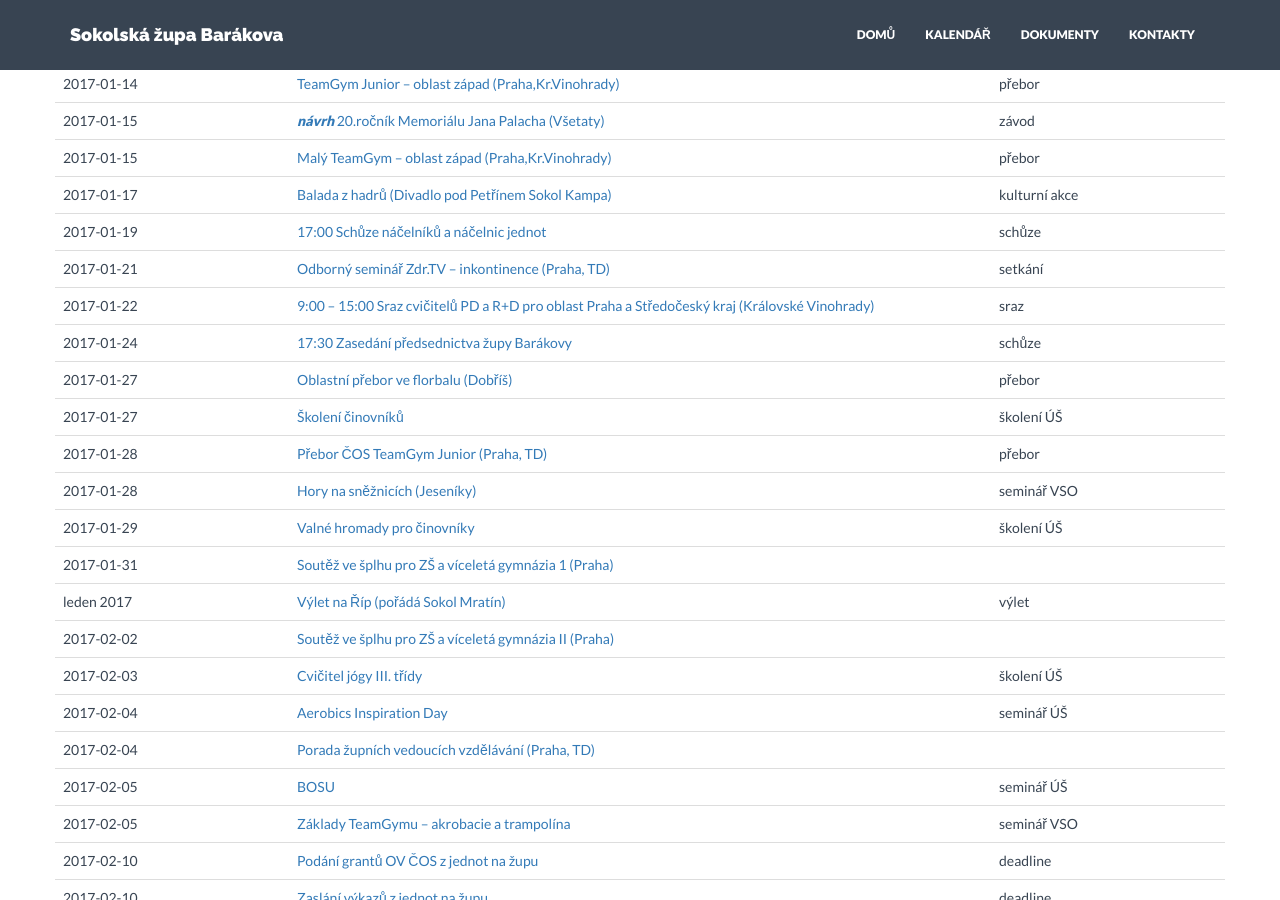
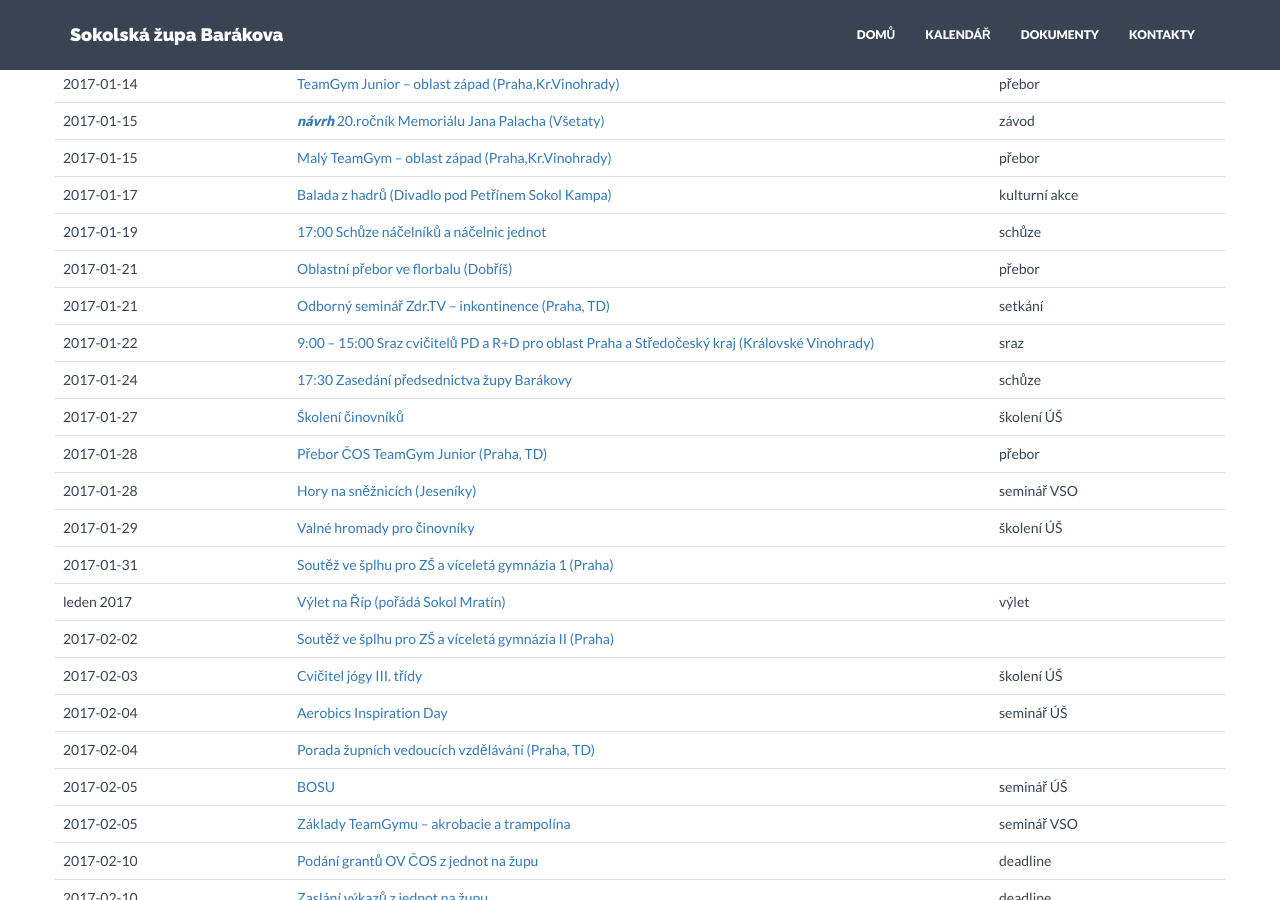
Before and after one commit to milanhybner/zbarakova.cz, a Jekyll site: the page built from akce.md, in a window 1280 px wide and 900 px high, scrolled down 390 px. Built offline with Jekyll 4.4.1, drawn with Linux system fonts in a browser that asks for light colours; nearby versions of some CDN libraries; some of the changed lines change nothing that is shown.

Commit message:
opraveno datum florbalu

```diff
--- a/_data/akce.yaml
+++ b/_data/akce.yaml
@@ -38,6 +38,11 @@
   url:
   druh: schůze
 
+- datum: 2017-01-21
+  nazev: Oblastní přebor ve florbalu (Dobříš)
+  url: https://drive.google.com/open?id=0B0QIXsJ5v2H9VXVIaXUzTW5KNE0
+  druh: přebor
+
 
 - datum: 2017-01-21
   nazev: Odborný seminář Zdr.TV – inkontinence (Praha, TD)
@@ -53,11 +58,6 @@
   nazev: 17:30 Zasedání předsednictva župy Barákovy
   url:
   druh: schůze
-
-- datum: 2017-01-27
-  nazev: Oblastní přebor ve florbalu (Dobříš)
-  url: https://drive.google.com/open?id=0B0QIXsJ5v2H9VXVIaXUzTW5KNE0
-  druh: přebor
 
 - datum: 2017-01-27
   nazev: Školení činovníků
```
Also changed, not shown: 1 other file.
